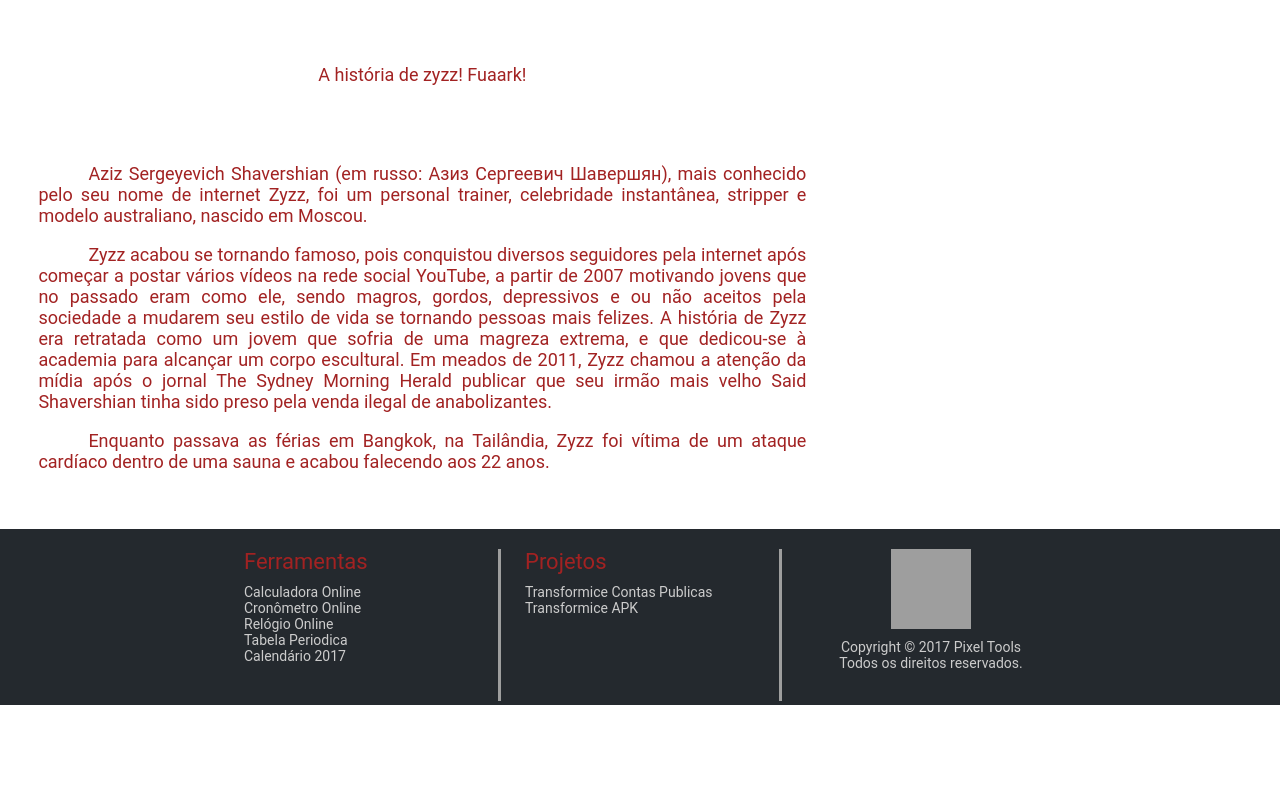
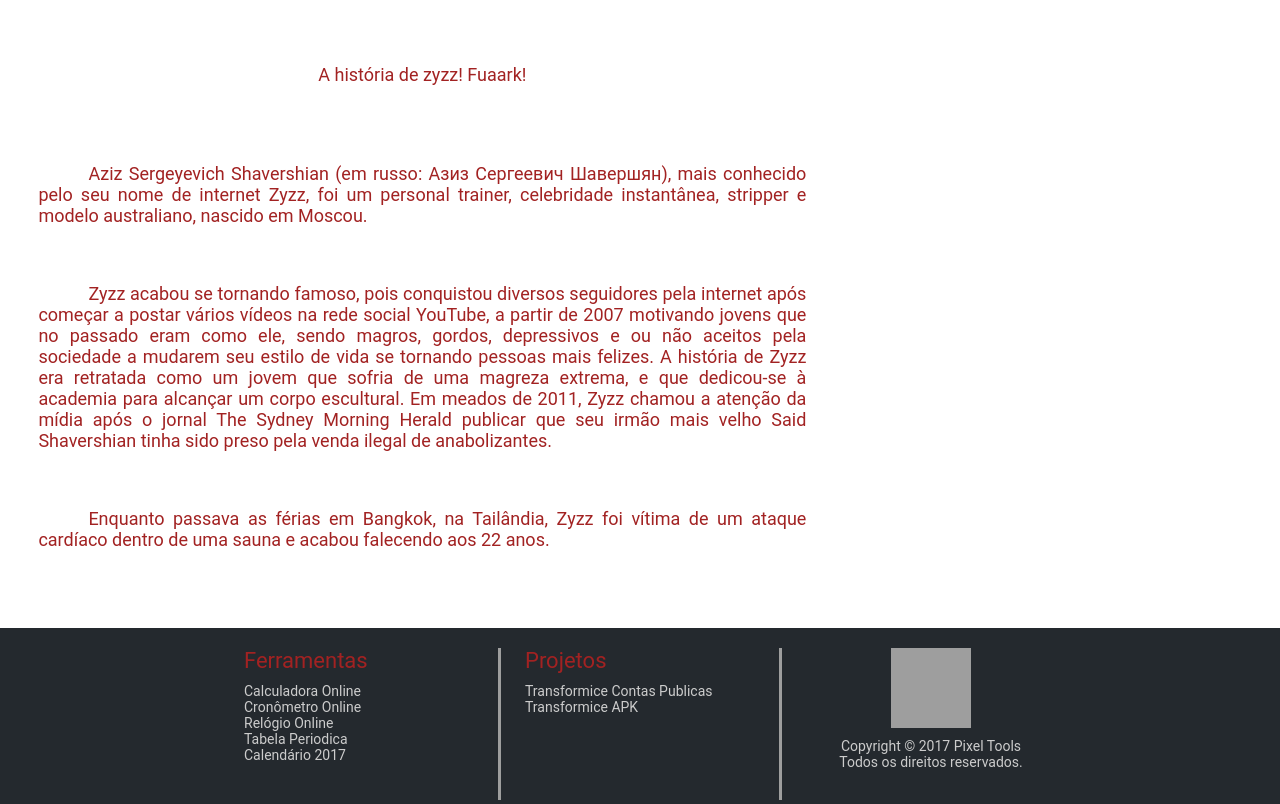
Before and after one commit to TreinoeDieta/zyzz, a plain HTML site: page historia/index.html in a window 1280 px wide. Shown: the part 68-872 px from the top of the page. Before the commit the page ends 800 px from the top, so only its background shows below. Drawn offline with Linux system fonts and the light colour scheme; grey boxes are pictures that could not be loaded.

Commit message:
Update index.html

```diff
--- a/historia/index.html
+++ b/historia/index.html
@@ -67,9 +67,9 @@ PROJETO ZYZZ
 <div class="main1">
 <p style="text-align: center;">A história de zyzz! Fuaark!</p><br/>
 <br/>
-<p style="text-indent: 50px; text-align: justify;">Aziz Sergeyevich Shavershian (em russo: Азиз Сергеевич Шавершян), mais conhecido pelo seu nome de internet Zyzz, foi um personal trainer, celebridade instantânea, stripper e modelo australiano, nascido em Moscou.</p>
-<p style="text-indent: 50px; text-align: justify;">Zyzz acabou se tornando famoso, pois conquistou diversos seguidores pela internet após começar a postar vários vídeos na rede social YouTube, a partir de 2007 motivando jovens que no passado eram como ele, sendo magros, gordos, depressivos e ou não aceitos pela sociedade a mudarem seu estilo de vida se tornando pessoas mais felizes. A história de Zyzz era retratada como um jovem que sofria de uma magreza extrema, e que dedicou-se à academia para alcançar um corpo escultural. Em meados de 2011, Zyzz chamou a atenção da mídia após o jornal The Sydney Morning Herald publicar que seu irmão mais velho Said Shavershian tinha sido preso pela venda ilegal de anabolizantes.</p>
-<p style="text-indent: 50px; text-align: justify;">Enquanto passava as férias em Bangkok, na Tailândia, Zyzz foi vítima de um ataque cardíaco dentro de uma sauna e acabou falecendo aos 22 anos.</p>
+<p style="text-indent: 50px; text-align: justify;">Aziz Sergeyevich Shavershian (em russo: Азиз Сергеевич Шавершян), mais conhecido pelo seu nome de internet Zyzz, foi um personal trainer, celebridade instantânea, stripper e modelo australiano, nascido em Moscou.</p><br/>
+<p style="text-indent: 50px; text-align: justify;">Zyzz acabou se tornando famoso, pois conquistou diversos seguidores pela internet após começar a postar vários vídeos na rede social YouTube, a partir de 2007 motivando jovens que no passado eram como ele, sendo magros, gordos, depressivos e ou não aceitos pela sociedade a mudarem seu estilo de vida se tornando pessoas mais felizes. A história de Zyzz era retratada como um jovem que sofria de uma magreza extrema, e que dedicou-se à academia para alcançar um corpo escultural. Em meados de 2011, Zyzz chamou a atenção da mídia após o jornal The Sydney Morning Herald publicar que seu irmão mais velho Said Shavershian tinha sido preso pela venda ilegal de anabolizantes.</p><br/>
+<p style="text-indent: 50px; text-align: justify;">Enquanto passava as férias em Bangkok, na Tailândia, Zyzz foi vítima de um ataque cardíaco dentro de uma sauna e acabou falecendo aos 22 anos.</p><br/>
 </div>
 <div class="main2">
 <script async src="//pagead2.googlesyndication.com/pagead/js/adsbygoogle.js"></script>
```
